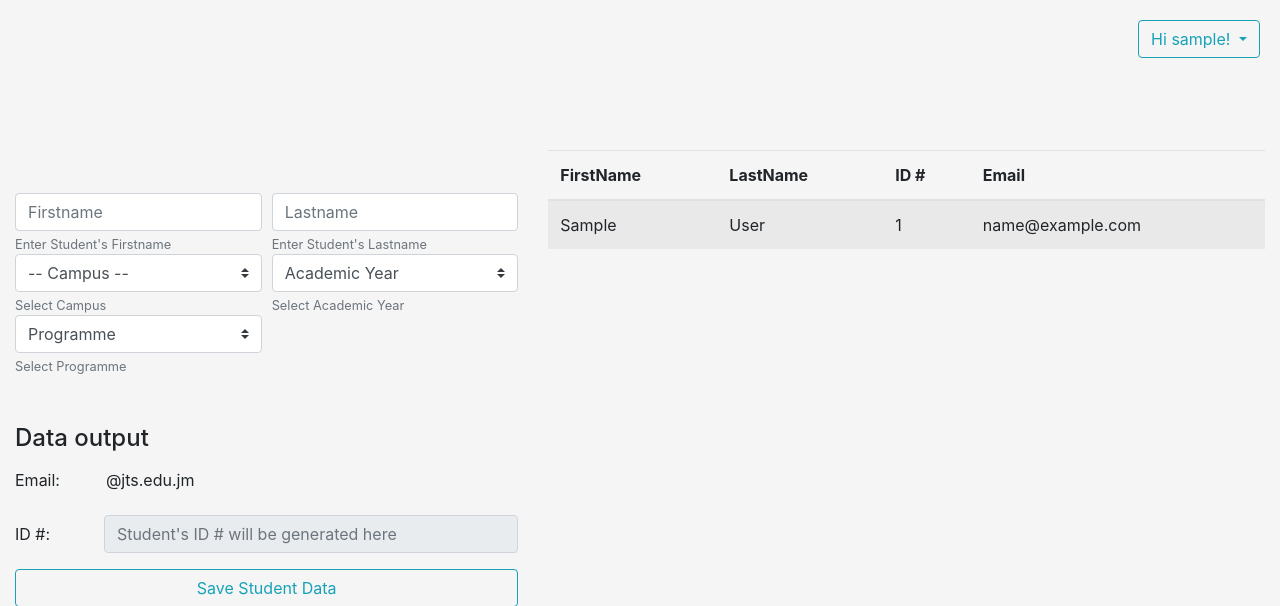
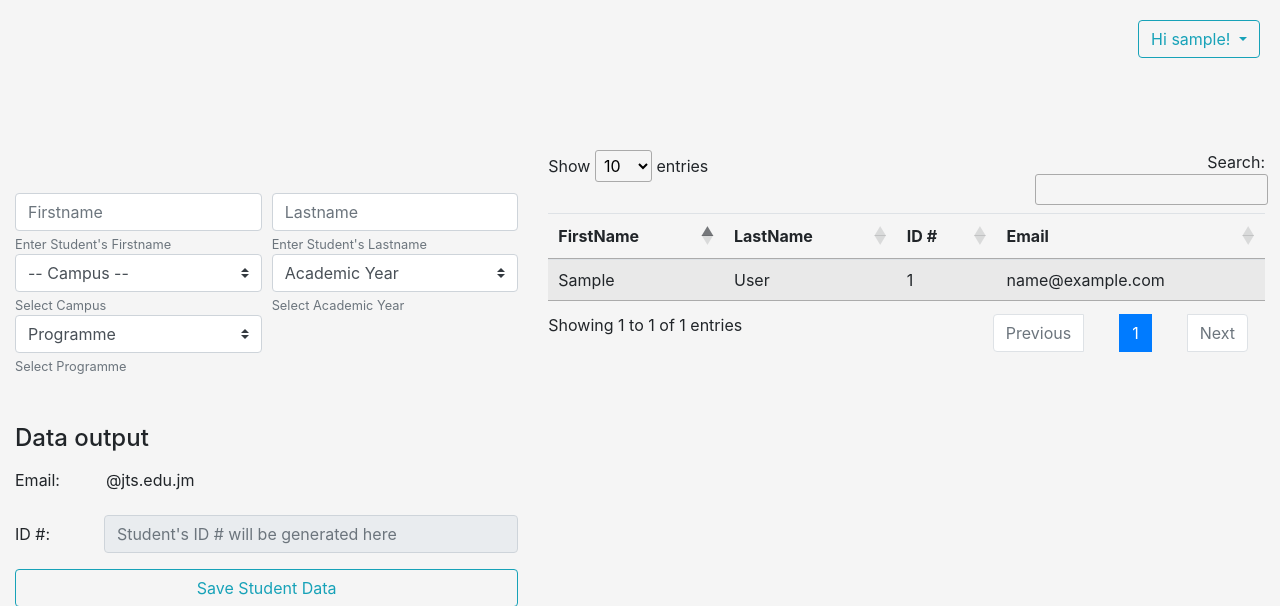
Before and after one commit to xXxcb/Student-ID-Generator, a PHP site: page /dashboard.php in a window 1280 px wide. Shown: the top 606 px of the page. Run offline with PHP 8.4, Linux system fonts and the light colour scheme; the visitor is signed in with stand-in values (Sample User, id 1); tables that the repository leaves empty or names only in its code hold one stand-in row (values such as "Sample post"); some libraries are stand-ins or nearby versions.

Commit message:
Code Changes
Added Sorting, Pagnation and Searching.

```diff
--- a/dashboard.php
+++ b/dashboard.php
@@ -102,7 +102,7 @@
 
       <div class="col" style="overflow-y: auto">
         <div style="height: 500px;">
-          <table class="table table-striped">
+          <table class="table table-striped" id="s_data">
               <thead>
                 <tr>
                   <th scope="col">FirstName</th>
@@ -143,6 +143,9 @@
     </div>
   </div>
   <script>
+  $(document).ready(function() {
+      $('#s_data').DataTable();
+  } );
 
     $(document).on('keyup', '#lname', function() {
         var lname = this.value;
--- a/header.php
+++ b/header.php
@@ -15,18 +15,27 @@
     <!-- Custom styles for this template -->
     <link href="./css/style.css" rel="stylesheet">
 
+    <link rel="stylesheet" href="https://cdn.datatables.net/1.10.21/css/jquery.dataTables.min.css">
+
     <!-- Sweet Alert -->
     <script src="https://cdn.jsdelivr.net/npm/sweetalert2@9"></script>
 
     <!-- JQuery -->
-    <script src="https://code.jquery.com/jquery-3.2.1.min.js"></script>
+    <script src="https://code.jquery.com/jquery-3.5.1.min.js"></script>
 
     <script src="https://cdn.jsdelivr.net/npm/popper.js@1.16.0/dist/umd/popper.min.js" integrity="sha384-Q6E9RHvbIyZFJoft+2mJbHaEWldlvI9IOYy5n3zV9zzTtmI3UksdQRVvoxMfooAo" crossorigin="anonymous"></script>
 
     <script src="https://stackpath.bootstrapcdn.com/bootstrap/4.5.0/js/bootstrap.min.js" integrity="sha384-OgVRvuATP1z7JjHLkuOU7Xw704+h835Lr+6QL9UvYjZE3Ipu6Tp75j7Bh/kR0JKI" crossorigin="anonymous"></script>
 
-    <script src='https://unpkg.com/object-exporter@3.2.1/dist/objectexporter.min.js'></script>
+    <script src="https://unpkg.com/object-exporter@3.2.1/dist/objectexporter.min.js"></script>
 
     <script src="https://cdnjs.cloudflare.com/ajax/libs/moment.js/2.27.0/moment.min.js" integrity="sha512-rmZcZsyhe0/MAjquhTgiUcb4d9knaFc7b5xAfju483gbEXTkeJRUMIPk6s3ySZMYUHEcjKbjLjyddGWMrNEvZg==" crossorigin="anonymous"></script>
+
+    <script src="https://cdn.datatables.net/1.10.21/js/jquery.dataTables.min.js"></script>
+
+    <script src="https://cdn.datatables.net/1.10.21/js/dataTables.bootstrap4.min.js"> </script>
+
+    </script>
+
   </head>
   <body>
```
Also changed, not shown: export.php (+7 -3 lines).
